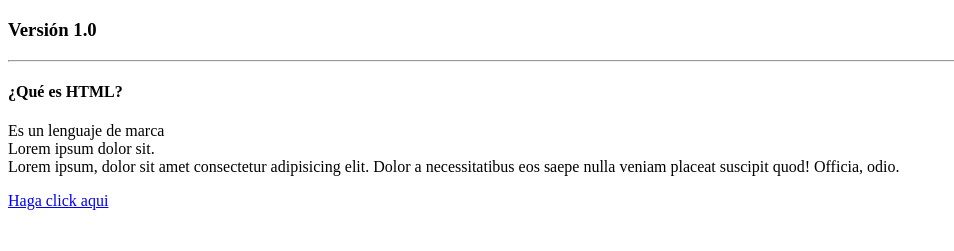
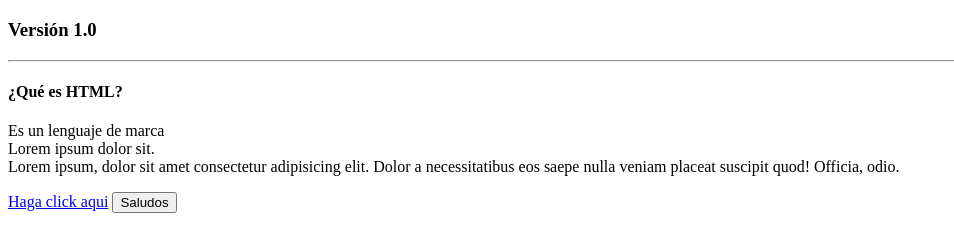
Before and after one commit to remigiohuarcaya/trabajo, a plain HTML site: page index.html in a window 1280 px wide. Shown: the part 61-312 px from the top of the page, without its empty margins (0-954 px from the left). Drawn offline with Linux system fonts and the light colour scheme.

Commit message:
Avance 03

```diff
--- a/index.html
+++ b/index.html
@@ -5,6 +5,7 @@
     <meta name="viewport" content="width=device-width, initial-scale=1.0">
     <title>CERTUS | Segunda clase</title>
     <link rel="stylesheet" href="estilos/estilos.css">
+    <script src="js/libreria.js" ></script>
 </head>
 <body>
     <h1>SISTEMA DE LOGÍSTICA</h1>
@@ -17,6 +18,6 @@
         Lorem ipsum, dolor sit amet consectetur adipisicing elit. Dolor a necessitatibus eos saepe nulla veniam placeat suscipit quod! Officia, odio.
     </p>
     <a href="http://www.gmail.com">Haga click aqui</a>
-
+    <button onclick="saludo();">Saludos</button>
 </body>
 </html>
--- /dev/null
+++ b/js/libreria.js
@@ -0,0 +1,3 @@
+function saludo(){
+    alert("Hola alumnos de CERTUS");
+}
```
